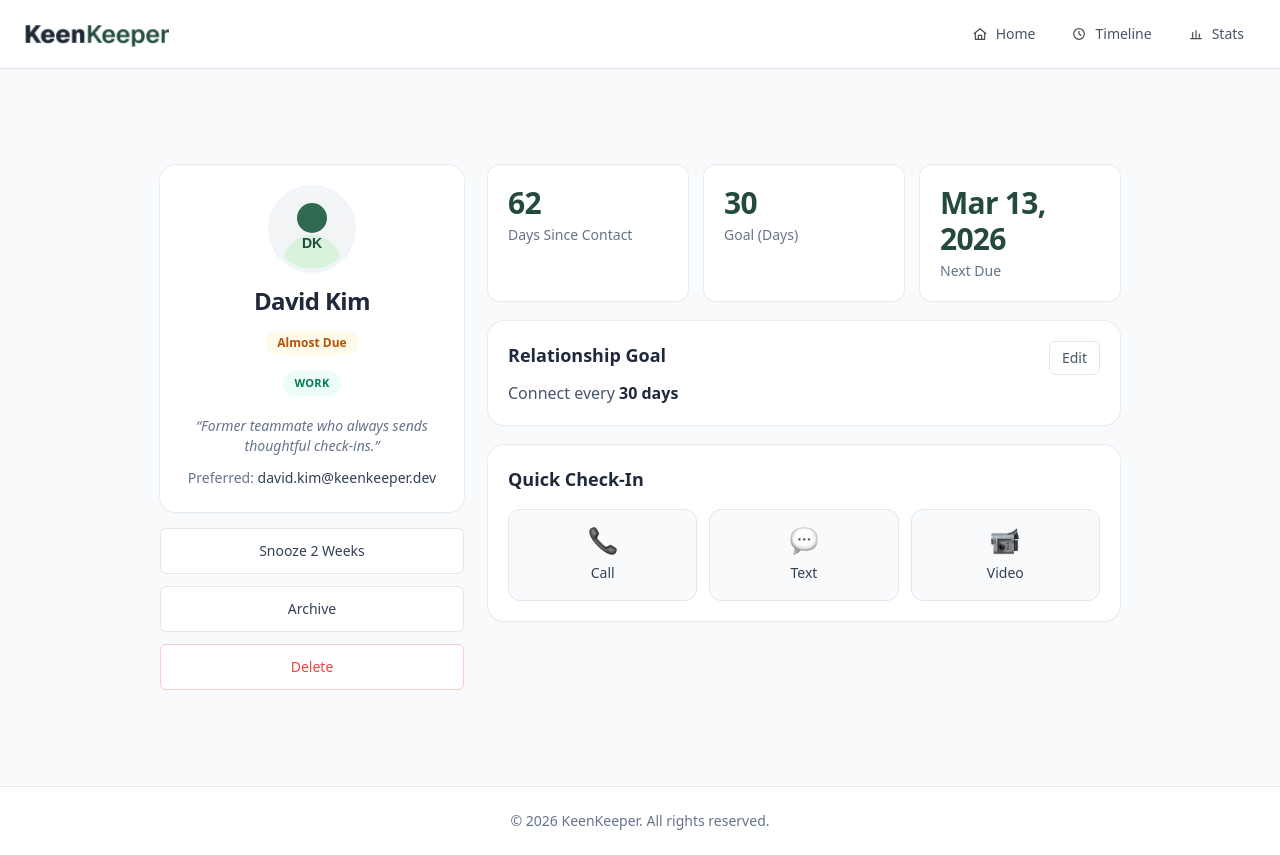
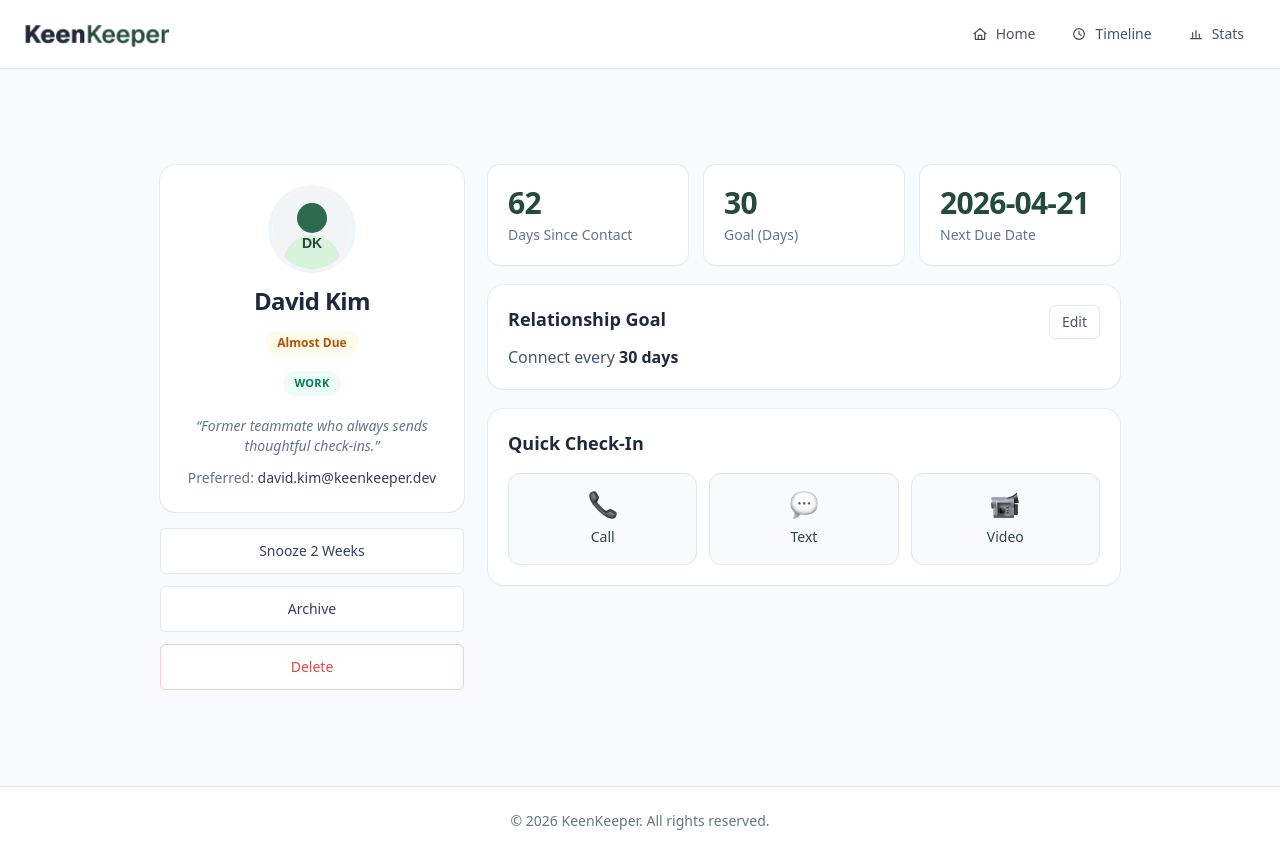
Before and after one commit to SAJNUS/Programming-Hero-Assignment-7, a React (Vite) app: page /friend/1 in a window 1280 px wide. Built offline with nearby package versions, Linux system fonts and the light colour scheme.

Commit message:
fix data and docs: update friend schema and complete README links

```diff
--- a/src/data/friends.json
+++ b/src/data/friends.json
@@ -3,88 +3,96 @@
         "id": 1,
         "name": "David Kim",
         "picture": "david-kim.svg",
+        "email": "david.kim@keenkeeper.dev",
         "days_since_contact": 62,
         "status": "almost due",
         "tags": ["WORK"],
-        "goal_days": 30,
         "bio": "Former teammate who always sends thoughtful check-ins.",
-        "email": "david.kim@keenkeeper.dev"
+        "goal": 30,
+        "next_due_date": "2026-04-21"
     },
     {
         "id": 2,
         "name": "Emma Wilson",
         "picture": "emma-wilson.svg",
+        "email": "emma.wilson@keenkeeper.dev",
         "days_since_contact": 18,
         "status": "overdue",
         "tags": ["FAMILY"],
-        "goal_days": 30,
-        "bio": "Former colleague and a trusted mentor who keeps projects moving.",
-        "email": "emma.wilson@keenkeeper.dev"
+        "bio": "Former teammate who always sends thoughtful check-ins.",
+        "goal": 30,
+        "next_due_date": "2026-04-26"
     },
     {
         "id": 3,
         "name": "Lisa Nakamura",
         "picture": "lisa-nakamura.svg",
+        "email": "lisa.nakamura@keenkeeper.dev",
         "days_since_contact": 27,
         "status": "overdue",
         "tags": ["WORK"],
-        "goal_days": 30,
         "bio": "Design partner with a sharp eye for detail and warm energy.",
-        "email": "lisa.nakamura@keenkeeper.dev"
+        "goal": 30,
+        "next_due_date": "2026-04-18"
     },
     {
         "id": 4,
         "name": "James Wright",
         "picture": "james-wright.svg",
+        "email": "james.wright@keenkeeper.dev",
         "days_since_contact": 41,
         "status": "overdue",
         "tags": ["HOBBY", "TRAVEL"],
-        "goal_days": 30,
         "bio": "Adventure buddy who is always down for a new weekend plan.",
-        "email": "james.wright@keenkeeper.dev"
+        "goal": 30,
+        "next_due_date": "2026-04-15"
     },
     {
         "id": 5,
         "name": "Sarah Chen",
         "picture": "sarah-chen.svg",
+        "email": "sarah.chen@keenkeeper.dev",
         "days_since_contact": 24,
         "status": "on-track",
         "tags": ["FAMILY"],
-        "goal_days": 30,
         "bio": "Reliable family contact and your go-to person for life updates.",
-        "email": "sarah.chen@keenkeeper.dev"
+        "goal": 30,
+        "next_due_date": "2026-04-24"
     },
     {
         "id": 6,
         "name": "Marcus Johnson",
         "picture": "marcus-johnson.svg",
+        "email": "marcus.johnson@keenkeeper.dev",
         "days_since_contact": 13,
         "status": "on-track",
         "tags": ["WORK"],
-        "goal_days": 30,
         "bio": "Calm collaborator who keeps the team grounded and focused.",
-        "email": "marcus.johnson@keenkeeper.dev"
+        "goal": 30,
+        "next_due_date": "2026-05-01"
     },
     {
         "id": 7,
         "name": "Olivia Martinez",
         "picture": "olivia-martinez.svg",
+        "email": "olivia.martinez@keenkeeper.dev",
         "days_since_contact": 29,
         "status": "almost due",
         "tags": ["HOBBY"],
-        "goal_days": 30,
         "bio": "Creative friend who always shares inspiring ideas and playlists.",
-        "email": "olivia.martinez@keenkeeper.dev"
+        "goal": 30,
+        "next_due_date": "2026-04-16"
     },
     {
         "id": 8,
         "name": "Ryan O'Brien",
         "picture": "ryan-obrien.svg",
+        "email": "ryan.obrien@keenkeeper.dev",
         "days_since_contact": 8,
         "status": "on-track",
         "tags": ["TRAVEL"],
-        "goal_days": 30,
         "bio": "Travel buddy with a great sense of direction and a bigger sense of humor.",
-        "email": "ryan.obrien@keenkeeper.dev"
+        "goal": 30,
+        "next_due_date": "2026-05-06"
     }
 ]
--- a/src/pages/FriendDetails.jsx
+++ b/src/pages/FriendDetails.jsx
@@ -13,18 +13,6 @@ import { addTimelineEntry } from "../utils/timelineStorage";
 import callIcon from "../../assets/call.png";
 import textIcon from "../../assets/text.png";
 import videoIcon from "../../assets/video.png";
-
-const dateFormatter = new Intl.DateTimeFormat("en-US", {
-    month: "short",
-    day: "numeric",
-    year: "numeric",
-});
-
-function getNextDueDate(daysSinceContact, goalDays) {
-    const dueDate = new Date();
-    dueDate.setDate(dueDate.getDate() + (goalDays - daysSinceContact));
-    return dateFormatter.format(dueDate);
-}
 
 function buildTimelineEntry(type, friendName) {
     const capitalizedType = type.charAt(0).toUpperCase() + type.slice(1);
@@ -118,16 +106,10 @@ export default function FriendDetails() {
                             value={friend.days_since_contact}
                             label="Days Since Contact"
                         />
+                        <StatCard value={friend.goal} label="Goal (Days)" />
                         <StatCard
-                            value={friend.goal_days}
-                            label="Goal (Days)"
-                        />
-                        <StatCard
-                            value={getNextDueDate(
-                                friend.days_since_contact,
-                                friend.goal_days,
-                            )}
-                            label="Next Due"
+                            value={friend.next_due_date}
+                            label="Next Due Date"
                         />
                     </div>
 
@@ -140,7 +122,7 @@ export default function FriendDetails() {
                                 <p className="mt-3 text-slate-600">
                                     Connect every{" "}
                                     <span className="font-semibold text-slate-800">
-                                        {friend.goal_days} days
+                                        {friend.goal} days
                                     </span>
                                 </p>
                             </div>
```
Also changed, not shown: 1 other file (tests, documents, lock files or other folders).
